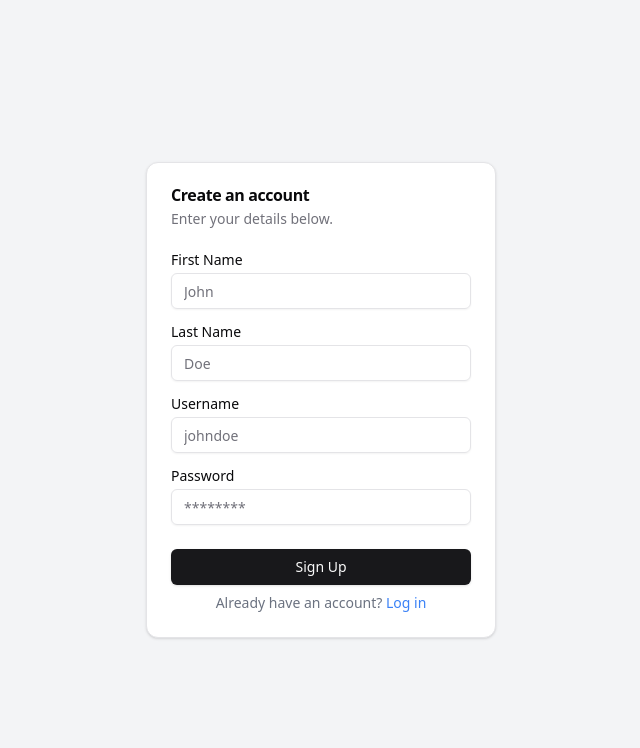
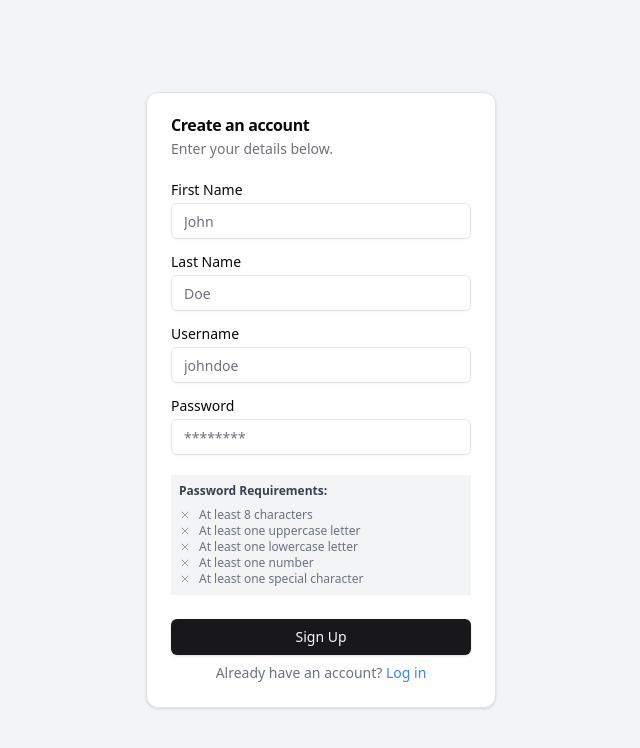
Before and after one commit to YonatanBraymok/my-auth-client, a React (Vite) app: page /register in a window 1280 px wide. Shown: the top 748 px of the page, without its empty margins (319-959 px from the left). Built offline with nearby package versions, Linux system fonts and the light colour scheme.

Commit message:
Feat: Implemented strong password criteria

```diff
--- a/src/pages/Register.tsx
+++ b/src/pages/Register.tsx
@@ -12,6 +12,7 @@ import {
     CardHeader,
     CardTitle,
 } from '@/components/ui/card';
+import { Check, X } from 'lucide-react';
 
 const Register = () => {
     const [firstName, setFirstName] = useState('');
@@ -21,9 +22,24 @@ const Register = () => {
 
     const navigate = useNavigate();
 
+    const passwordRules = [
+        { label: "At least 8 characters", valid: password.length >= 8 },
+        { label: "At least one uppercase letter", valid: /[A-Z]/.test(password) },
+        { label: "At least one lowercase letter", valid: /[a-z]/.test(password) },
+        { label: "At least one number", valid: /[0-9]/.test(password) },
+        { label: "At least one special character", valid: /[!@#$%^&*(),.?":{}|<>]/.test(password) },
+    ];
+
     const handleRegister = async () => {
+
+        const isPasswordValid = passwordRules.every(rule => rule.valid);
+
         if (!firstName || !lastName || !username || !password) {
-            toast.warning("Please fill in all fields.");
+            toast.warning("Missing fields", { description: "Please fill in all fields." });
+            return;
+        }
+        if (!isPasswordValid) {
+            toast.warning("Weak password", { description: "Password must meet all the requirements!." });
             return;
         }
 
@@ -108,6 +124,24 @@ const Register = () => {
                                 onChange={(e) => setPassword(e.target.value)}
                             />
                         </div>
+
+                        {/* Password Strength Indicators */}
+                        <div className="text-xs space-y-0.1 mt-1 p-2 bg-gray-100 round-md">
+                            <p className="font-semibold mb-2 text-gray-700">Password Requirements:</p>
+                            {passwordRules.map((rule, index) => (
+                                <div key={index} className="flex items-center gap-2">
+                                    {rule.valid ? (
+                                        <Check className="w-3 h-3 text-green-500" />
+                                    ) : (
+                                        <X className="w-3 h-3 text-gray-400" />
+                                    )}
+                                    <span className={rule.valid ? "text-green-600 line-through decoration-green-600/50" : "text-gray-500" }>
+                                        {rule.label}
+                                    </span>
+                                </div>
+                            ))}
+
+                        </div>
                     </div>
                 </CardContent>
                 <CardFooter className="flex flex-col gap-2">
```
